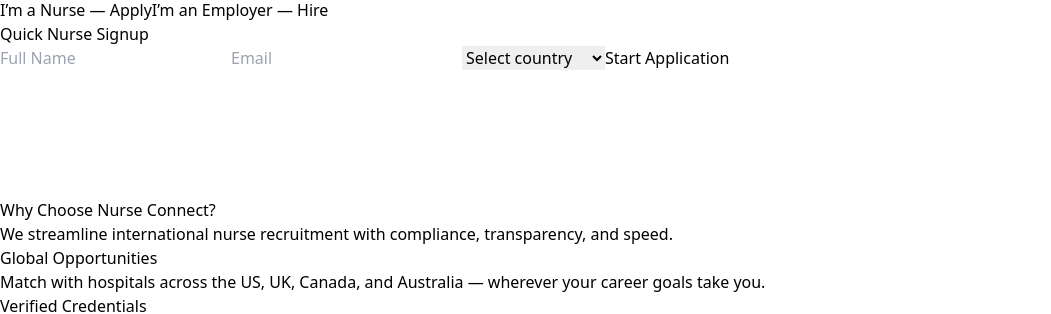
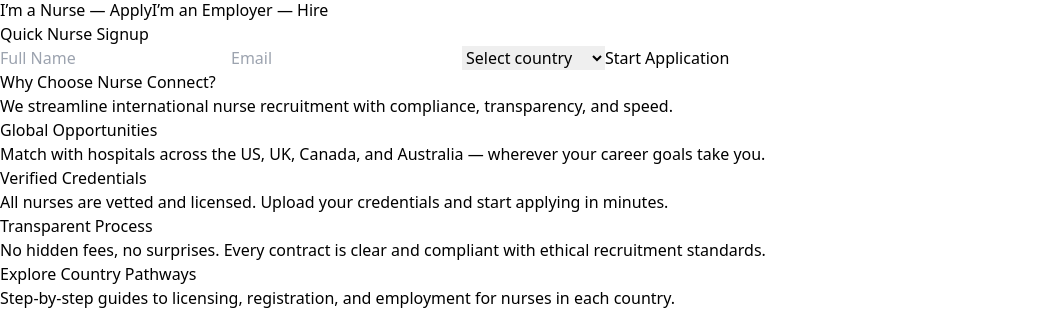
Before and after one commit to iessel-git/nurse-connect, a React (Vite) app: page / in a window 1280 px wide. Shown: the part 494-808 px from the top of the page, without its empty margins (0-1051 px from the left). Built offline with nearby package versions, Linux system fonts and the light colour scheme.

Commit message:
Update App.jsx

```diff
--- a/src/App.jsx
+++ b/src/App.jsx
@@ -145,11 +145,7 @@
   </div>
 
   {/* SVG Curve at bottom */}
-  <div className="absolute bottom-0 w-full overflow-hidden leading-[0] -mb-1">
-  <svg className="relative block w-full h-24" xmlns="http://www.w3.org/2000/svg" preserveAspectRatio="none" viewBox="0 0 1200 120">
-    <path d="M0,0 C600,120 600,0 1200,120 L1200,0 L0,0 Z" fill="white" />
-  </svg>
-</div>
+
 
 </section>
 
```
